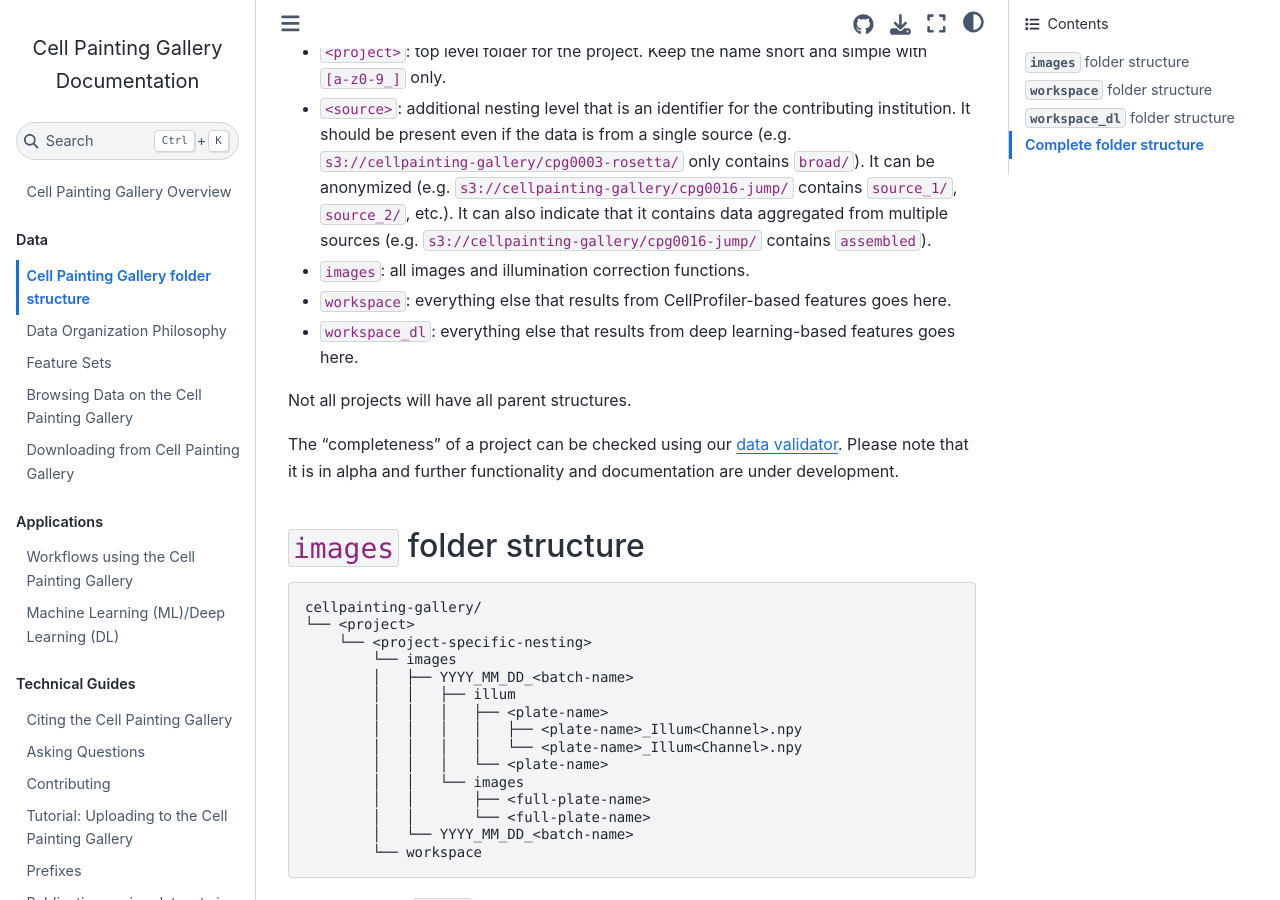
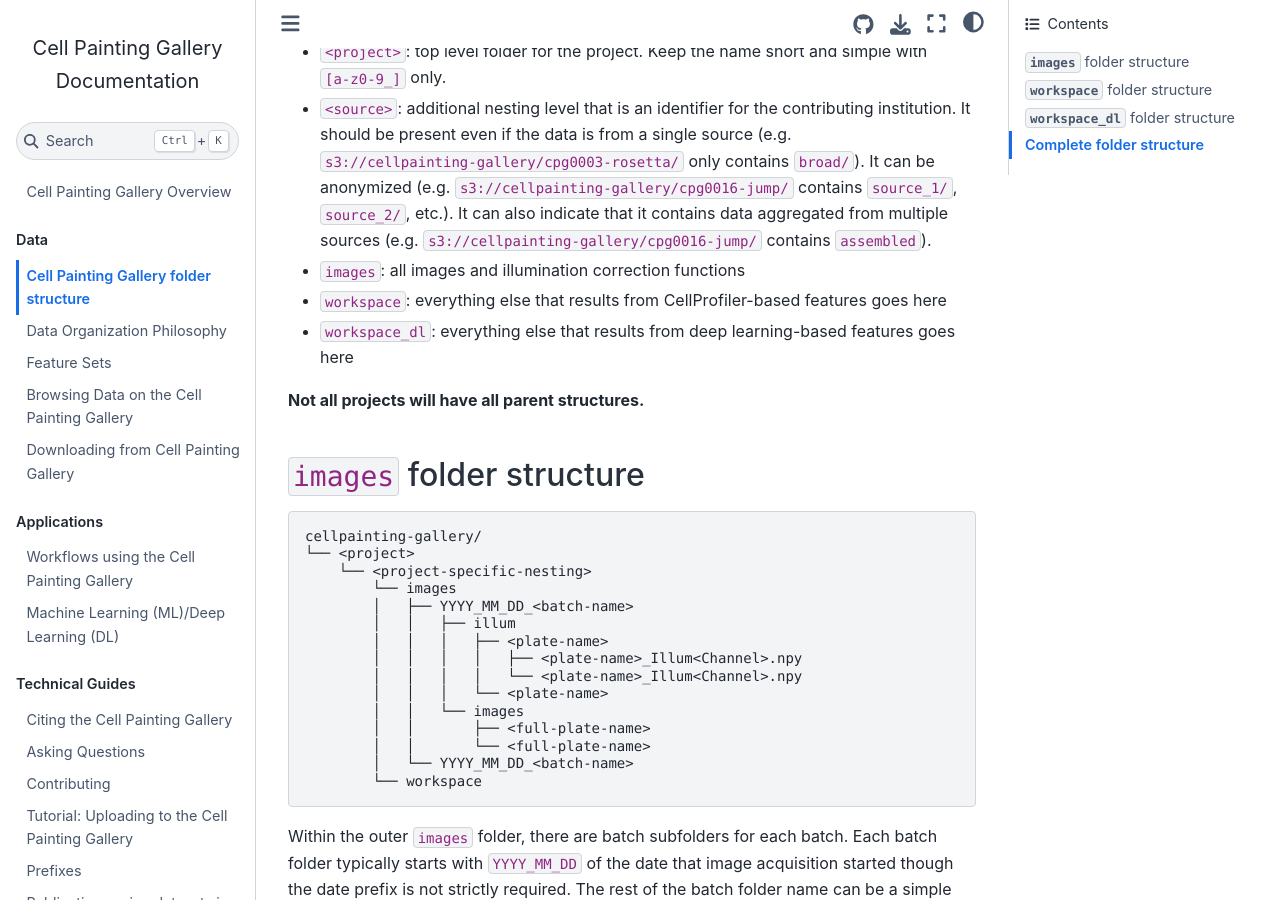
Before and after one commit to broadinstitute/cellpainting-gallery, a Jupyter Book: the page built from documentation/data_structure.md, in a window 1280 px wide and 900 px high, scrolled down 369 px. Built offline with Jupyter Book 1.0.4 settings and Sphinx 7.4.7 and the Sphinx Book theme 1.1.4, drawn with Linux system fonts in a browser that asks for light colours; pages that are not in the unit, such as notebooks, are missing from menus.

Commit message:
remove unmaintained validator reference

```diff
--- a/documentation/data_structure.md
+++ b/documentation/data_structure.md
@@ -19,14 +19,11 @@
 It can be anonymized (e.g. `s3://cellpainting-gallery/cpg0016-jump/` contains `source_1/`, `source_2/`, etc.).
 It can also indicate that it contains data aggregated from multiple sources (e.g. `s3://cellpainting-gallery/cpg0016-jump/` contains `assembled`).
 
-- `images`: all images and illumination correction functions.
-- `workspace`: everything else that results from CellProfiler-based features goes here.
-- `workspace_dl`: everything else that results from deep learning-based features goes here.
+- `images`: all images and illumination correction functions
+- `workspace`: everything else that results from CellProfiler-based features goes here
+- `workspace_dl`: everything else that results from deep learning-based features goes here
 
-Not all projects will have all parent structures.
-
-The "completeness" of a project can be checked using our [data validator](https://github.com/broadinstitute/cpg).
-Please note that it is in alpha and further functionality and documentation are under development.
+**Not all projects will have all parent structures.**
 
 ## `images` folder structure
 
```
